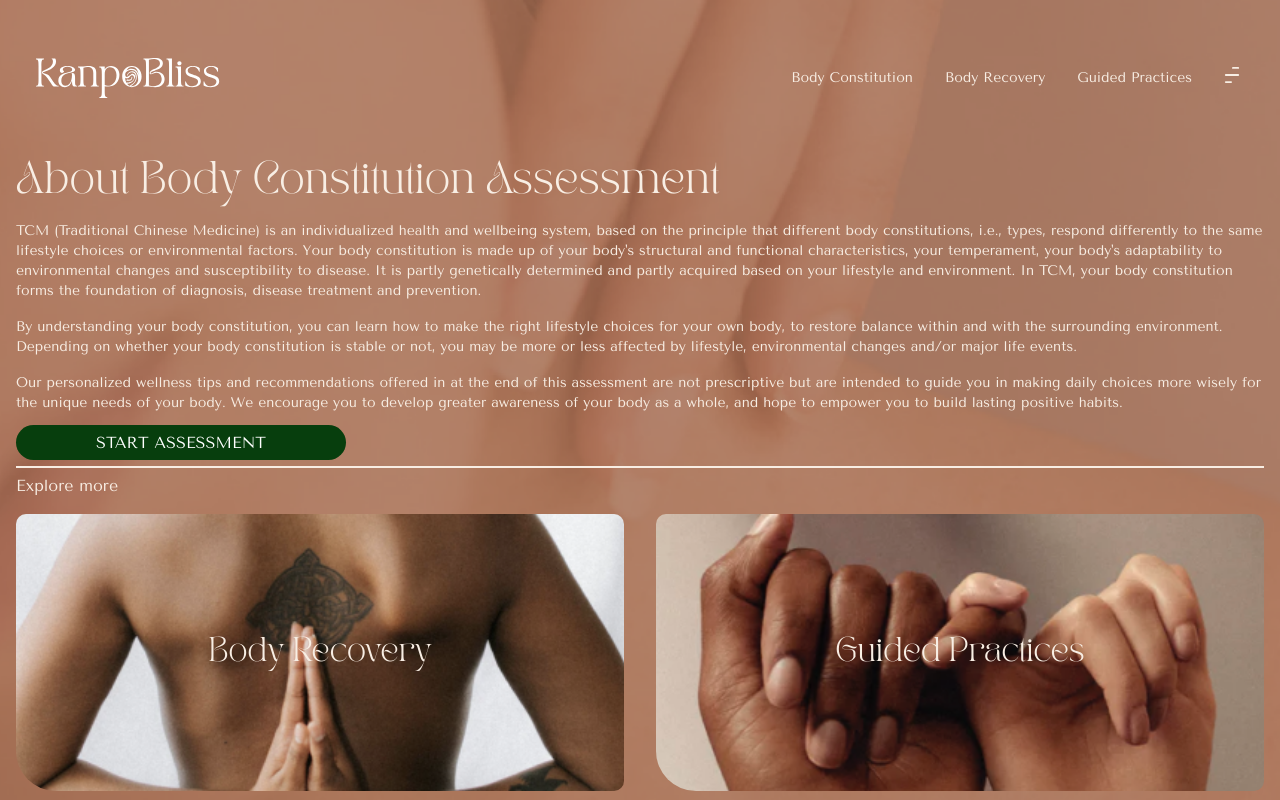
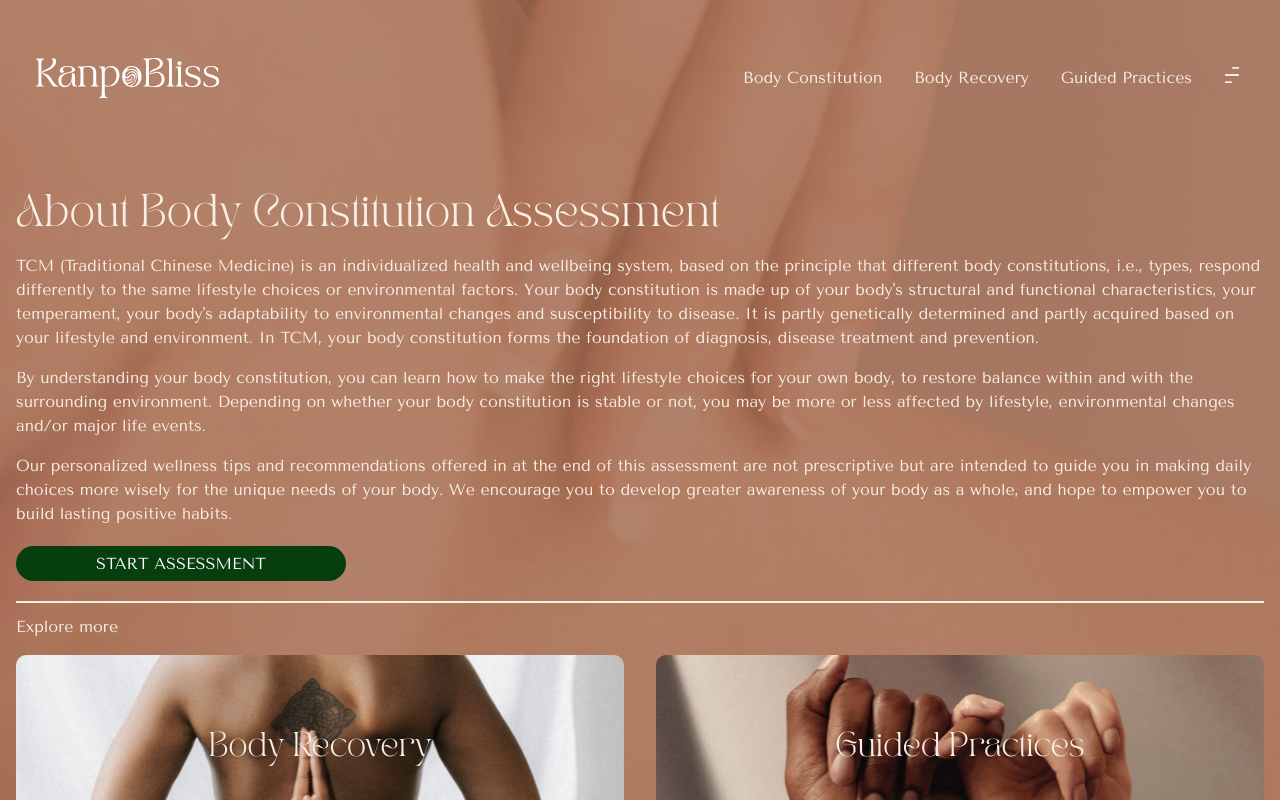
Before and after one commit to tivivui95/kanpobliss, a Next.js app: page /views/5 in a window 1280 px wide. Shown: the top 800 px of the page. Built offline with nearby package versions, Linux system fonts and the light colour scheme.

Commit message:
fix ui build

```diff
--- a/pages/navbar.js
+++ b/pages/navbar.js
@@ -142,7 +142,7 @@ export default function Navbar() {
                     </div>
                 </div>
             </div>
-            <nav className="bg-transparent border-gray-200 px-2 sm:px-4 py-2.5 rounded">
+            <nav className="bg-transparent border-gray-200 px-2 sm:px-4 py-2.5 rounded" style={{ marginBottom: "5.0606rem" }}>
                 <div className="container flex flex-wrap justify-between items-center mx-auto">
                     <Link href='/'>
                         <a className="md:flex items-center md:relative hidden w-56 h-10 mt-12">
@@ -151,7 +151,7 @@ export default function Navbar() {
                     </Link>
 
                     <div className="w-auto inline-block md:relative absolute right-2 top-4" id="mobile-menu">
-                        <ul className="flex flex-col pt-4 md:flex-row md:items-center md:space-x-8 md:mt-0 md:text-sm md:font-medium">
+                        <ul className="flex flex-col pt-4 md:flex-row md:items-center md:space-x-8 md:mt-0 md:text-base md:font-medium">
                             <li className={MainStyles.lighttext}>
                                 <Link href='/quiz'>
                                     <a className="block py-2 pr-4 pl-3 rounded md:bg-transparent md:p-0" aria-current="page">Body Constitution</a>
--- a/pages/views/5.js
+++ b/pages/views/5.js
@@ -10,9 +10,9 @@ export default function Content5({ onNav }) {
             <div className={styles.contain}>
                 <div className={styles.content}>
                     <Navbar />
-                    <div className="container mx-auto px-4 mt-12">
+                    <div className="container mx-auto px-4 sm:mt-12 md:mt-0">
                         <h1 className={styles.head1}>About Body Constitution Assessment</h1>
-                        <div className="text-sm">
+                        <div className="text-sm md:text-base">
                             <p className="nearwhite mt-4">
                                 TCM (Traditional Chinese Medicine) is an individualized health and wellbeing system, based on the principle that different body constitutions, i.e., types, respond differently to the same lifestyle choices or environmental factors. Your body constitution is made up of your body's structural and functional characteristics, your temperament, your body's adaptability to environmental changes and susceptibility to disease. It is partly genetically determined and partly acquired based on your lifestyle and environment. In TCM, your body constitution forms the foundation of diagnosis, disease treatment and prevention.
                             </p>
@@ -26,18 +26,18 @@ export default function Content5({ onNav }) {
                         <Link href={onNav}>
                             <div className={styles.startbtn}>
                                 Start Assessment
-                        </div>
+                            </div>
                         </Link>
 
 
                         <div className="divider"></div>
-                        <div className="nearwhite text-base">Explore more</div>
+                        <div className="nearwhite text-base mt-3">Explore more</div>
                         <div className="grid md:grid-cols-2 md:gap-8 gap-4 pt-4 pb-4">
-                            <div className="relative">
+                            <div className="relative flex items-center justify-center" style={{ maxHeight: '185.12px' }}>
                                 <h1 className={styles.cardtitle}>Body Recovery</h1>
                                 <Image src='/images/5/image 2.png' layout="fill" objectFit="cover" className={styles.imgcover} />
                             </div>
-                            <div className="relative">
+                            <div className="relative flex items-center justify-center" style={{ maxHeight: '185.12px' }}>
                                 <h1 className={styles.cardtitle}>Guided Practices</h1>
                                 <Image src='/images/5/Rectangle 15.png' layout="fill" objectFit="cover" className={styles.imgcover} />
                             </div>
--- a/styles/5p.module.css
+++ b/styles/5p.module.css
@@ -35,7 +35,7 @@
     line-height: 19px;
     text-align: center;
     text-transform: uppercase;
-    margin-top: 12px;
+    margin: 20px 0;
     padding: 8px;
 
     color: #FFFFFF;
```
